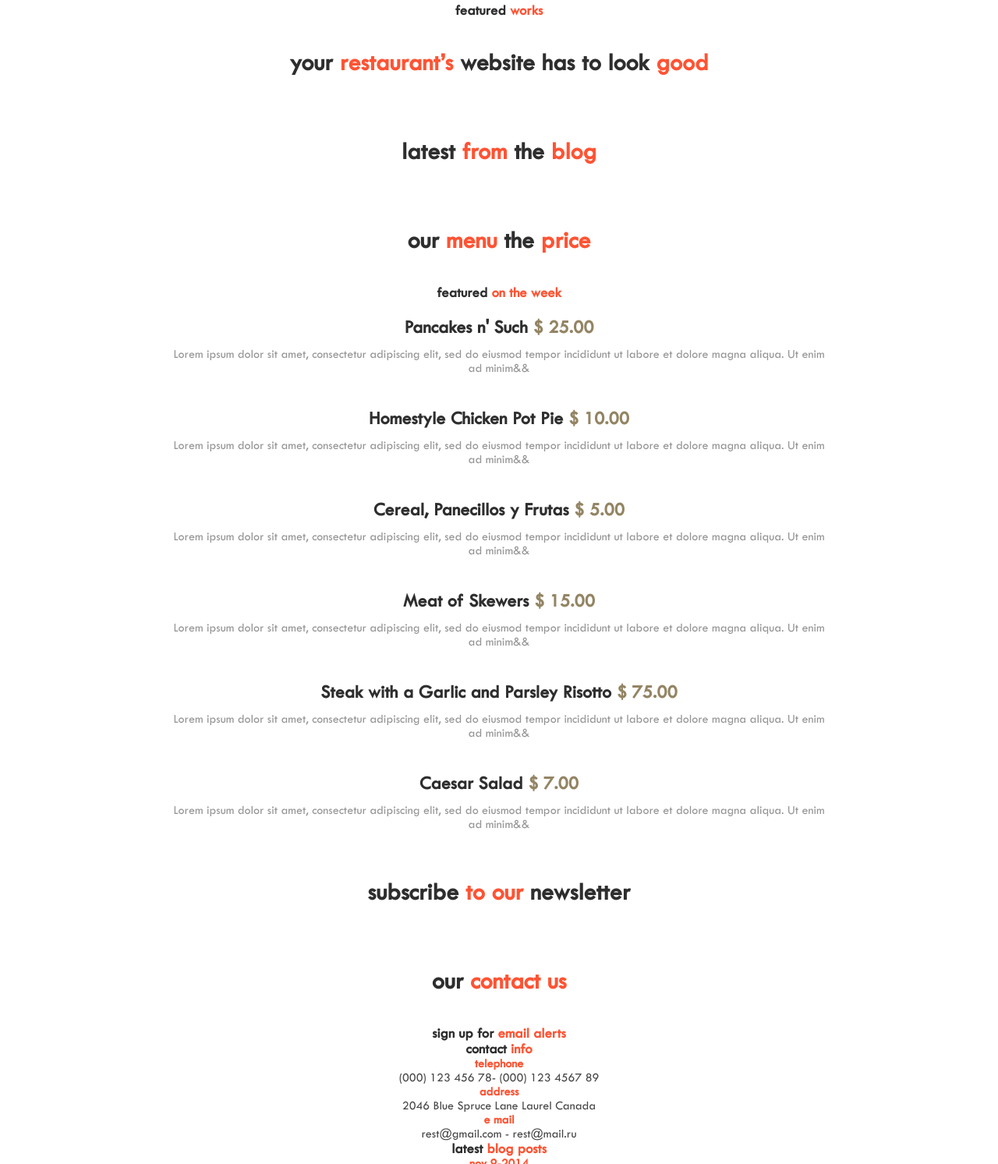
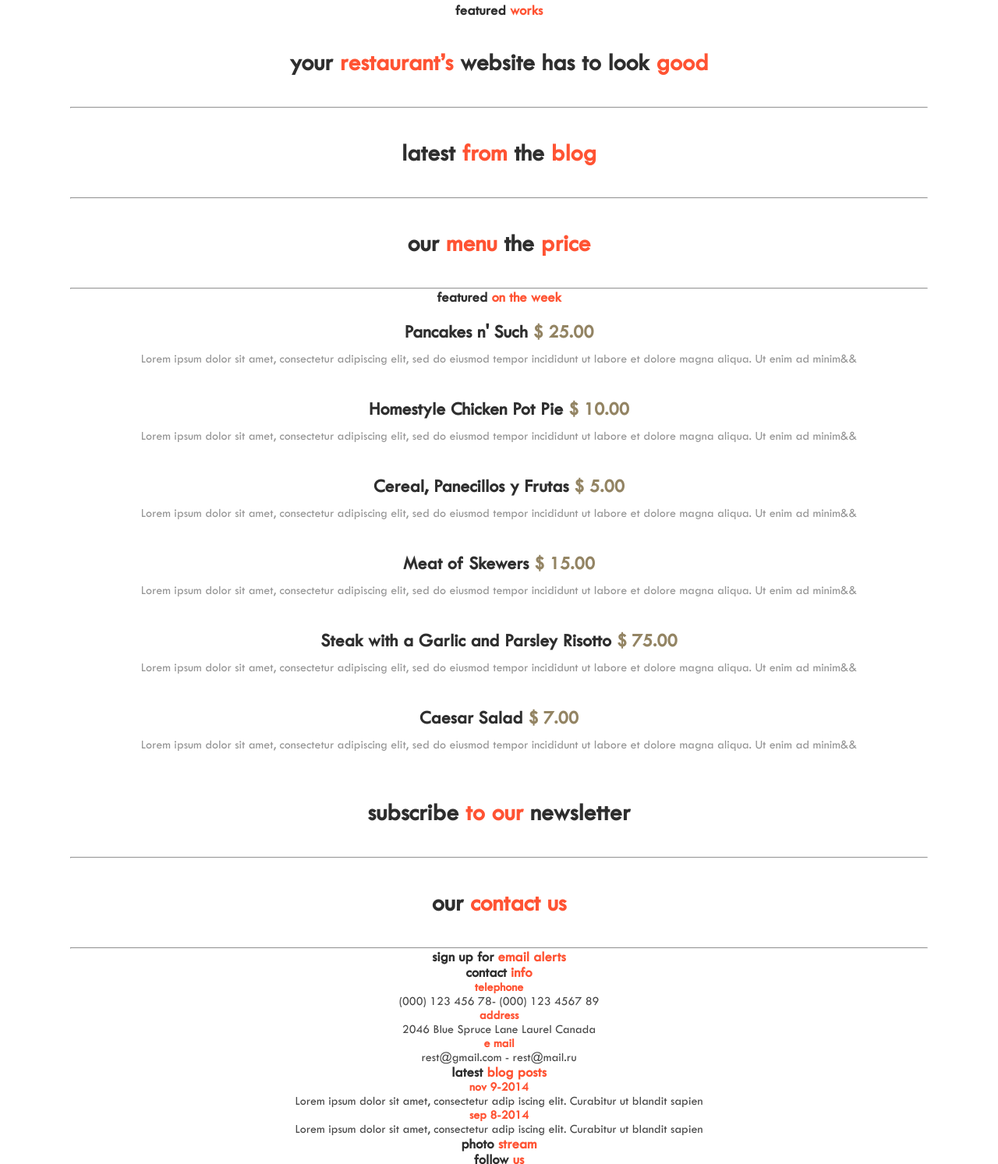
Before and after one commit to Ottoemmezzo/b_week_1, a plain HTML site: page index.html in a window 1280 px wide. Shown: the part 87-1580 px from the top of the page at 78% size. Drawn offline with Linux system fonts and the light colour scheme.

Commit message:
assegnazione tasks

```diff
--- a/assets/css/stile.css
+++ b/assets/css/stile.css
@@ -16,12 +16,11 @@ body {
     color: #2E2E2E;
     padding: 7%;
     text-align: center;
-    margin: 0 auto;
-    max-width: 80%;
 }
 
+
 h1{
-    font-size: 2em;
+    font-size: 2rem;
     padding: 40px 0;
 }
 
@@ -70,3 +69,22 @@ aside p{
 footer p{
     color: #454545;
 }
+
+/* <!-- Sebastiano e Gerardo --> */
+/* header e home */
+
+
+
+
+
+
+/* <!-- Serena e giuseppe --> */
+/* sezione blog e about us */
+
+
+
+
+
+
+/* <!-- Valeria e Angelo--> */
+/* menu e newsletter */
--- a/index.html
+++ b/index.html
@@ -15,7 +15,6 @@
 
     <header>
         <!-- header sticky in css -->
-        <!-- Sebastiano e Gerardo -->
 
         <div class="sticazzi">
             <!-- logo -->
@@ -39,17 +38,20 @@
         <!-- Sezione About Us -->
         <section id="about">
             <h1>your <span>restaurant’s </span> website has to look <span>good</span></h1>
+            <hr>
         </section>
 
         <!-- Sezione Blog -->
-        <!-- Giuseppe e serena -->
+
         <section id="blog">
             <h1>latest <span>from</span> the <span>blog</span></h1>
+            <hr>
         </section>
 
         <!-- Sezione Menu -->
         <section id="menu">
             <h1>our <span>menu</span> the <span>price</span></h1>
+            <hr>
 
 
             <h3>featured <span>on the week</span></h3>
@@ -95,11 +97,13 @@
         <!-- Sezione News -->
         <section id="news">
             <h1>subscribe <span>to our</span> newsletter</h1>
+            <hr>
         </section>
 
         <!-- Sezione Contacts -->
         <section id="contacts">
             <h1>our <span>contact us</span></h1>
+            <hr>
 
             <h3>sign up for <span>email alerts</span></h3>
 
```
